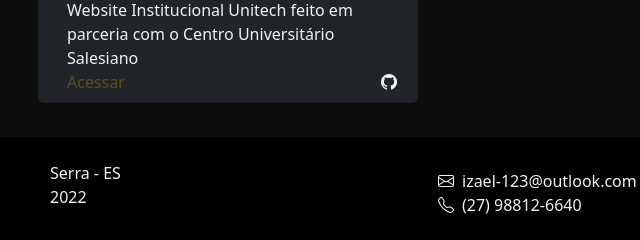
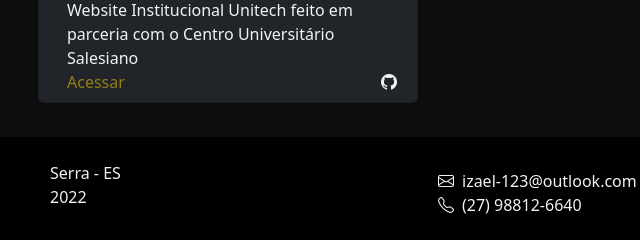
Before and after one commit to izaelgs/iza, a plain HTML site: page index.html in a window 1280 px wide. Shown: the part 1959-2199 px from the top of the page, 32-672 px from the left. Drawn offline with nearby package versions, Linux system fonts and the light colour scheme.

Commit message:
adiciona acesso ao website unitech

```diff
--- a/index.html
+++ b/index.html
@@ -160,7 +160,7 @@
                     <div class="card-body position-relative">
                         <p class="card-text">Website Institucional Unitech feito em parceria com o Centro Universitário Salesiano</p>
                         <div class="d-flex justify-content-between position-absolute bottom-0 mb-2 w-100 pe-4">
-                            <a href="https://iza.dev.br" target="_blank" class="nav-link disabled">Acessar</a>
+                            <a href="https://iza.dev.br" target="_blank" class="nav-link active text-secondary"">Acessar</a>
                             <a href="https://github.com/Fabrica-de-Software-Unisales/unitech" target="_blank"><i class="bi bi-github"></i></a>
                         </div>
                     </div>
```
